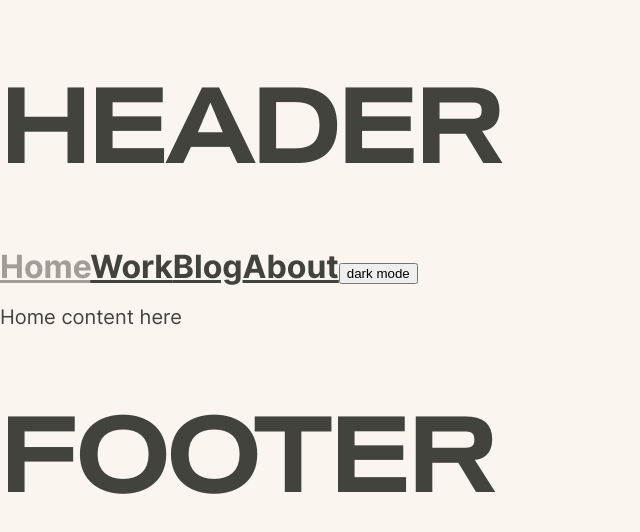
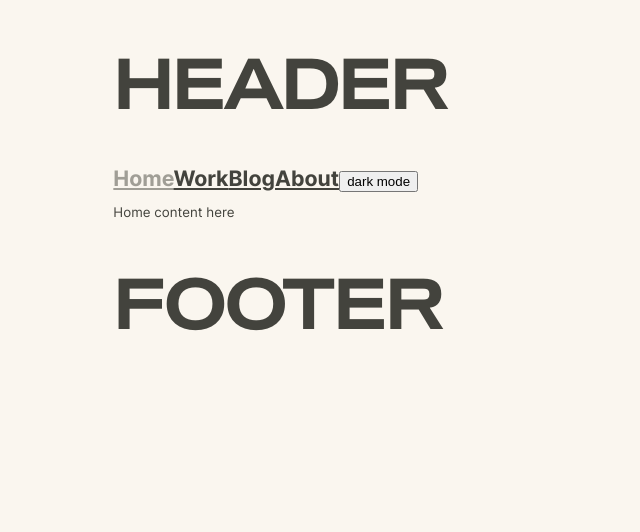
Before and after one commit to craxrev/me-old, a Gatsby site: page / in a window 1280 px wide. Shown: the whole page, without its empty margins (0-640 px from the left). Built offline with nearby package versions, Linux system fonts and the light colour scheme; Gatsby itself is replaced by a stand-in of ours; a web font is replaced by a local one.

Commit message:
test out layout scaling

```diff
--- a/src/layouts/styles.js
+++ b/src/layouts/styles.js
@@ -1,5 +1,22 @@
 import styled from "styled-components"
 
 export const Wrapper = styled.div`
+    margin-left: 1.375em;
+    margin-right: 1.375em;
+    font-size: max(0.8333333333333333vw, 6.4px);
 
+    @media(min-width: 768px) {
+        margin-left: 2.75em;
+        margin-right: 2.75em;
+
+    }
+
+    @media(min-width: 980px) {
+        margin-left: 10.625em;
+        margin-right: 10.625em;
+    }
+
+    @media(min-width: 1920px) {
+        font-size: 16px;
+    }
 `
--- a/src/styles/FontFaces.js
+++ b/src/styles/FontFaces.js
@@ -5,7 +5,7 @@ import fontFiles from "./Fonts"
 export const FontFacesStyle = createGlobalStyle`
 /* Sequel100Wide-45 - latin */
 @font-face {
-    font-family: 'Sequel100Wide-45';
+    font-family: 'Sequel';
     font-style: normal;
     src: url(${fontFiles.Sequel100Wide45WOFF2}) format('woff2'), /* Super Modern Browsers */
          url(${fontFiles.Sequel100Wide45WOFF}) format('woff'), /* Modern Browsers */
--- a/src/styles/Global.js
+++ b/src/styles/Global.js
@@ -8,7 +8,7 @@ export const GlobalStyle = createGlobalStyle`
         -webkit-text-size-adjust: 100%;
     }
     body {
-        margin: 0;
+        margin: 0 0 0 calc(100vw - 100%);
     }
     h1 {
         font-size: 2em;
@@ -70,21 +70,21 @@ export const GlobalStyle = createGlobalStyle`
     /* testing below */
 
     h1 {
-        font-family: "Sequel100Wide-45";
+        font-family: "Sequel";
         text-transform: uppercase;
-        font-size: 100px;
+        font-size: 6.25em;
         color: var(--text);
     }
     p {
         font-family: "Inter";
         font-weight: 400;
-        font-size: 20px;
+        font-size: 1.25em;
         color: var(--text);
     }
     a {
         font-family: "Inter";
         font-weight: 700;
-        font-size: 32px;
+        font-size: 2em;
         color: var(--text);
     }
     a[aria-current] {
```
